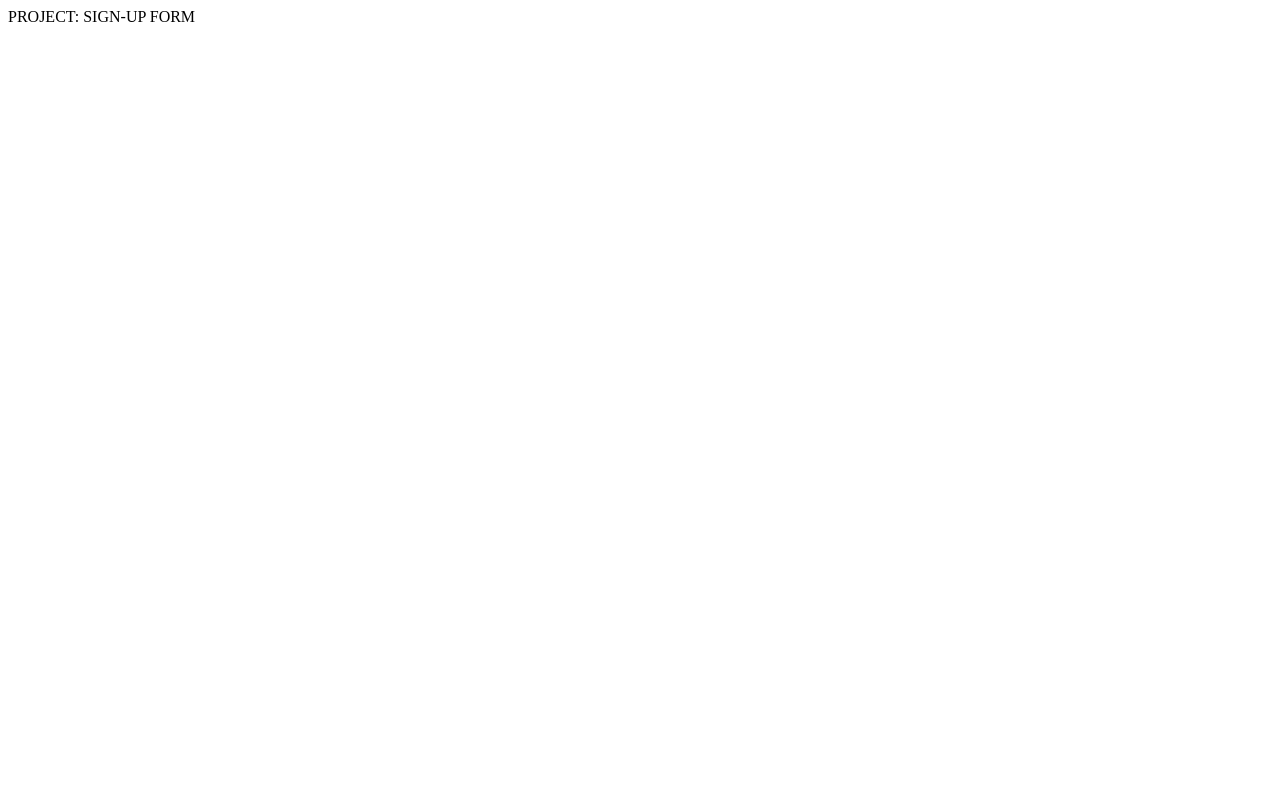
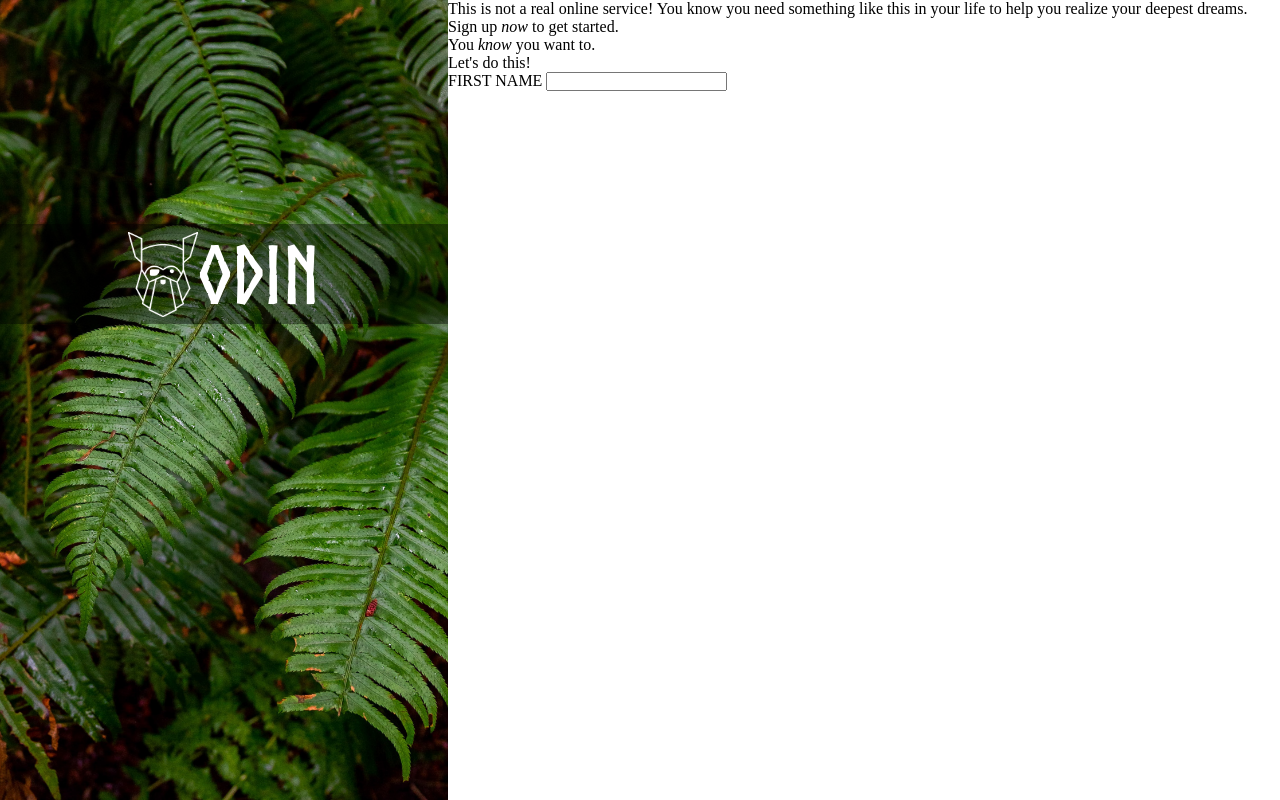
Before and after one commit to TonyFred-code/project-sign-up-form, a plain HTML site: page index.html in a window 1280 px wide. Drawn offline with Linux system fonts and the light colour scheme.

Commit message:
finish edit on background-image and logo

```diff
--- a/index.html
+++ b/index.html
@@ -1,12 +1,38 @@
 <!DOCTYPE html>
 <html lang="en">
-<head>
-    <meta charset="UTF-8">
-    <meta name="viewport" content="width=device-width, initial-scale=1.0">
+  <head>
+    <meta charset="UTF-8" />
+    <meta name="viewport" content="width=device-width, initial-scale=1.0" />
     <title>Sign-up Form</title>
-    <link rel="stylesheet" href="styles.css">
-</head>
-<body>
-    PROJECT: SIGN-UP FORM
-</body>
+    <link rel="stylesheet" href="styles.css" />
+  </head>
+  <body>
+    <div class="container">
+      <div class="background-img-container">
+        <div class="logo-container">
+            <img src="./images/odin-lined.png" alt="Odin Project Logo" class="logo">
+            <p class="logo-text">ODIN</p>
+        </div>
+      </div>
+      <div class="form-and-form-intro-container">
+        <div class="form-intro">
+          <p>
+            This is not a real online service! You know you need something like
+            this in your life to help you realize your deepest dreams.<br />
+            Sign up <em>now</em> to get started.
+          </p>
+          <p>You <em>know</em> you want to.</p>
+        </div>
+
+        <form action="" method="get">
+            <p>Let's do this!</p>
+
+            <div class="row">
+                <label for="first-name">FIRST NAME</label>
+                <input type="text" name="first-name" id="first-name">
+            </div>
+        </form>
+      </div>
+    </div>
+  </body>
 </html>
--- a/styles.css
+++ b/styles.css
@@ -0,0 +1,68 @@
+@font-face {
+  font-family: "Norse Bold";
+  src: url(fonts/Norse-Bold.otf.ttf) format(truetype);
+}
+
+* {
+  margin: 0;
+  padding: 0;
+  box-sizing: border-box;
+}
+
+body,
+html {
+  height: 100%;
+}
+
+body {
+  display: flex;
+  justify-content: center;
+  align-items: center;
+}
+
+.container {
+  display: flex;
+  height: 100%;
+  width: 100%;
+}
+
+.background-img-container {
+  height: 100%;
+
+  display: flex;
+  justify-content: center;
+  flex: 35%;
+
+  background-image: url("./images/background-image-leaf.jpg");
+  background-position: center;
+  background-repeat: no-repeat;
+  background-size: cover;
+}
+
+.logo-container {
+  background-color: rgba(0, 0, 0, 0.4);
+  height: 100px;
+  display: flex;
+  width: 100%;
+  margin: 50% 0;
+  align-items: center;
+}
+
+img.logo {
+  max-width: 70px;
+  width: 100%;
+  max-height: 85px;
+  height: 100%;
+  margin-left: auto;
+}
+
+.logo-text {
+  font-family: "Norse Bold";
+  font-size: 5rem;
+  color: white;
+  margin-right: auto;
+}
+
+.form-and-form-intro-container {
+  flex: 65%;
+}
```
Also changed, not shown: fonts/Norse-Bold.otf.ttf (renamed from fonts/Norse-Bold.otf (1).ttf).
